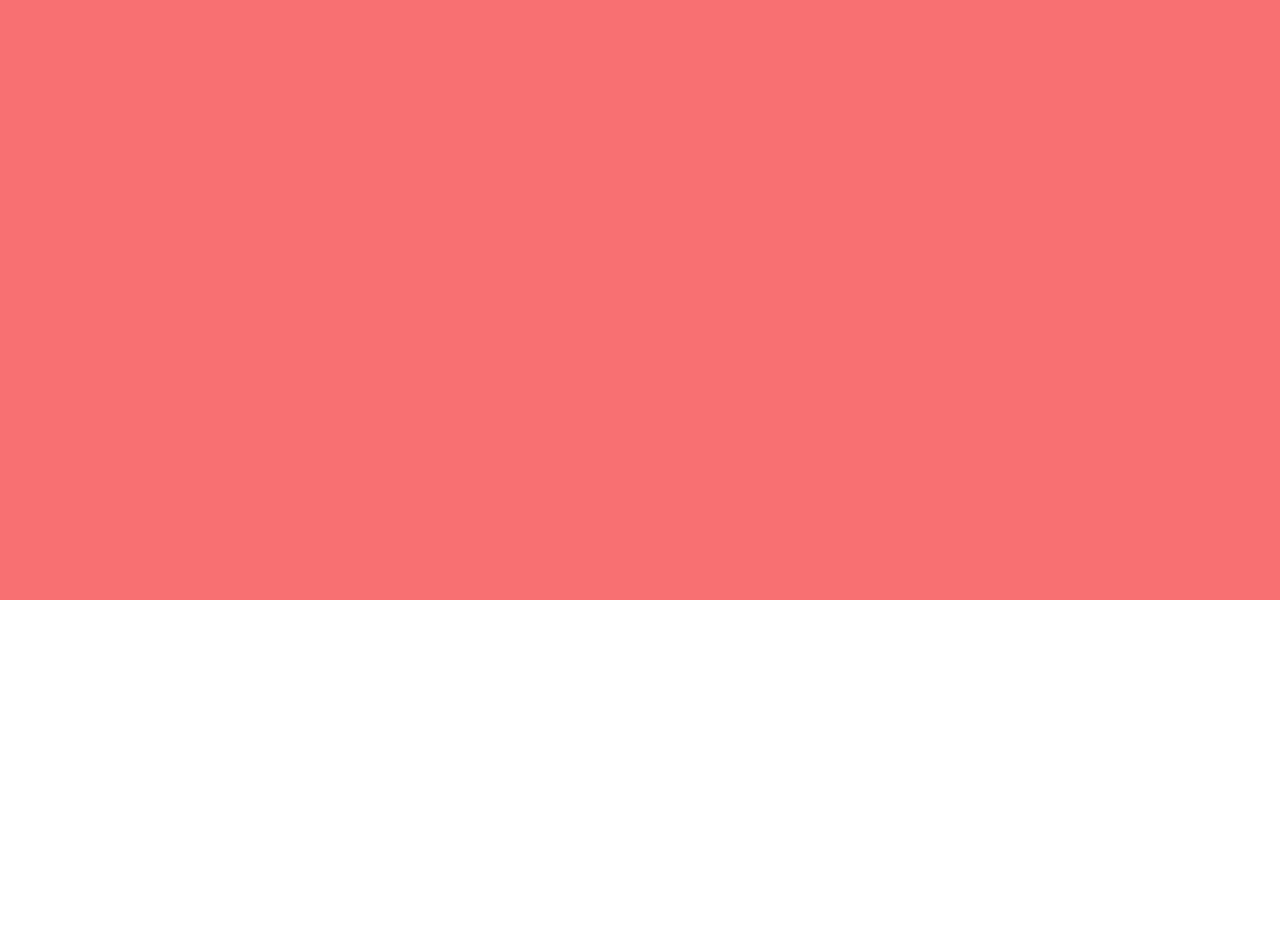
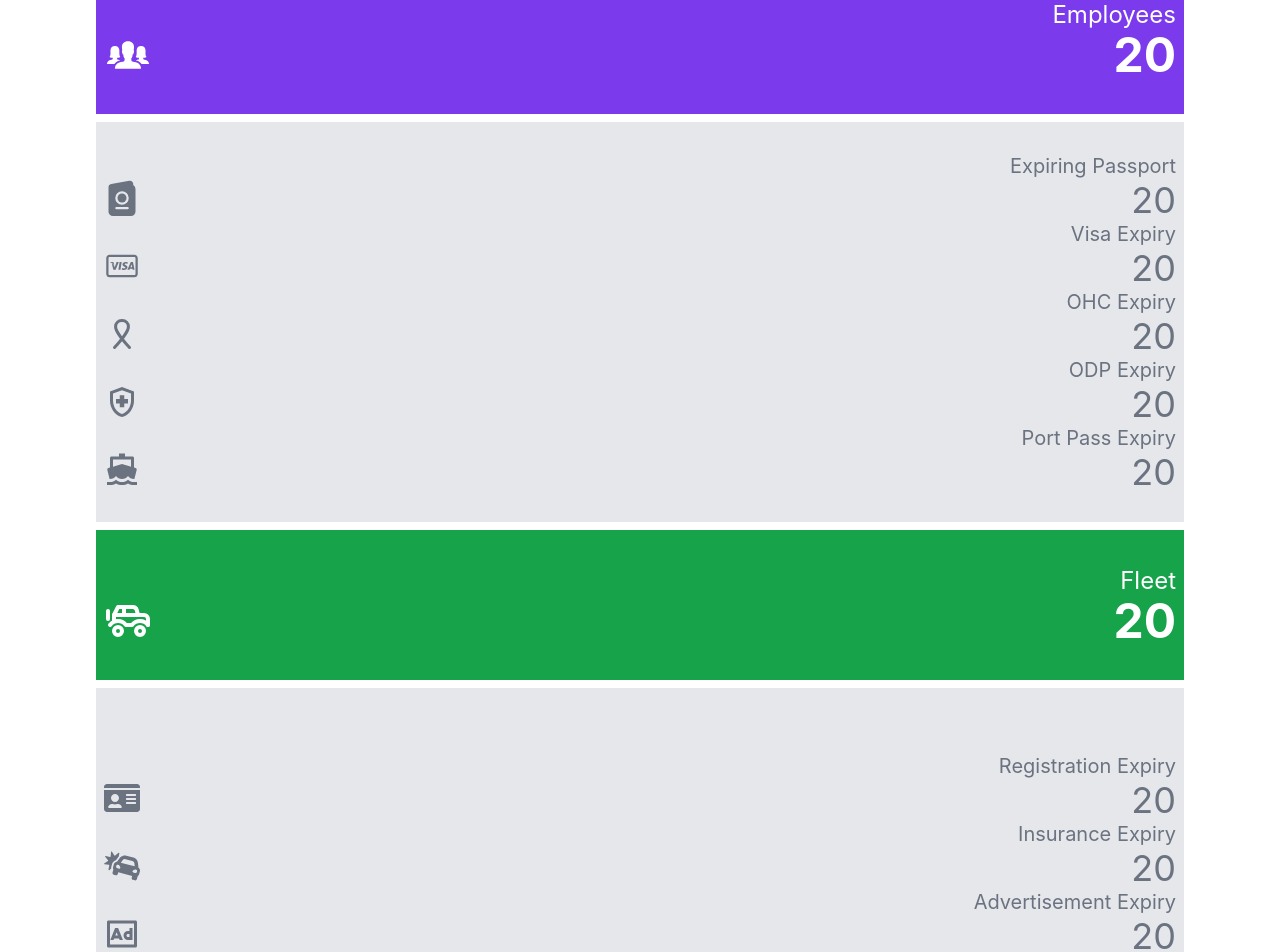
Before and after one commit to mohammedansarusman/analogistics, a React (Create React App) app: page / in a window 1280 px wide. Shown: the part 200-1152 px from the top of the page. Before the commit the page ends 800 px from the top, so only its background shows below. Built offline with nearby package versions, Linux system fonts and the light colour scheme; no server answers.

Commit message:
dashboard wip

```diff
--- a/src/Components/Dashboard.js
+++ b/src/Components/Dashboard.js
@@ -1,8 +1,20 @@
 import React from 'react'
+import DashboardEmployees from './DashboardEmployees'
+import DashboardFleet from './DashboardFleet'
+import DashboardEmployeesSummary from './DashboardEmployeesSummary'
+import DashboardFleetSummary from './DashboardFleetSummary'
 
 const Dashboard = () => {
   return (
-    <div className='w-full bg-red-400 h-[100%]'>Dashboard</div>
+    <div className='w-full bg-white flex flex-col items-center gap-2'>
+      <header className='pt-[120px] sm:bg-green-200 md:bg-orange-200 lg:bg-pink-300'>
+        <h1 className='font-bold text-gray-400 text-3xl'>D  A  S  H  B  O  A  R  D</h1>
+      </header>
+      <DashboardEmployees />
+      <DashboardEmployeesSummary />
+      <DashboardFleet />
+      <DashboardFleetSummary />
+    </div>
   )
 }
 
--- /dev/null
+++ b/src/Components/DashboardEmployees.js
@@ -0,0 +1,19 @@
+import React from "react";
+import { IoIosPeople } from "react-icons/io";
+
+
+const DashboardEmployees = () => {
+  return (
+    <div className="w-[85%] h-[150px] bg-violet-600 text-white flex flex-col justify-center px-2">
+      <div className="w-[100%] flex justify-end text-2xl">
+        <h1>Employees</h1>
+      </div>
+      <div className="w-[100%] flex justify-between items-center text-5xl font-bold">
+      <IoIosPeople />
+      <h1 className="">{20}</h1>
+      </div>
+    </div>
+  );
+};
+
+export default DashboardEmployees;
--- /dev/null
+++ b/src/Components/DashboardEmployeesSummary.js
@@ -0,0 +1,50 @@
+import React from "react";
+import { BsFillPassportFill } from "react-icons/bs";
+import { LiaCcVisa } from "react-icons/lia";
+import { TbRibbonHealth } from "react-icons/tb";
+import { MdOutlineHealthAndSafety } from "react-icons/md";
+import { RiShipFill } from "react-icons/ri";
+
+const DashboardEmployeesSummary = () => {
+  return (
+    <div className="w-[85%] h-[400px] bg-gray-200 justify-center px-2 text-gray-500 flex flex-col py-2">
+      <div className="w-[100%] flex justify-end text-xl">
+        <h1>Expiring Passport</h1>
+      </div>
+      <div className="w-[100%] flex justify-between text-4xl">
+        <BsFillPassportFill />
+        <h1>{20}</h1>
+      </div>
+      <div className="w-[100%] flex justify-end text-xl">
+        <h1>Visa Expiry</h1>
+      </div>
+      <div className="w-[100%] flex justify-between text-4xl">
+        <LiaCcVisa />
+        <h1>{20}</h1>
+      </div>
+      <div className="w-[100%] flex justify-end text-xl">
+        <h1>OHC Expiry</h1>
+      </div>
+      <div className="w-[100%] flex justify-between text-4xl">
+        <TbRibbonHealth />
+        <h1>{20}</h1>
+      </div>
+      <div className="w-[100%] flex justify-end text-xl">
+        <h1>ODP Expiry</h1>
+      </div>
+      <div className="w-[100%] flex justify-between text-4xl">
+        <MdOutlineHealthAndSafety />
+        <h1>{20}</h1>
+      </div>
+      <div className="w-[100%] flex justify-end text-xl">
+        <h1>Port Pass Expiry</h1>
+      </div>
+      <div className="w-[100%] flex justify-between text-4xl">
+        <RiShipFill />
+        <h1>{20}</h1>
+      </div>
+    </div>
+  );
+};
+
+export default DashboardEmployeesSummary;
--- /dev/null
+++ b/src/Components/DashboardFleet.js
@@ -0,0 +1,19 @@
+import React from "react";
+import { TbCarSuv } from "react-icons/tb";
+
+
+const DashboardFleet = () => {
+  return (
+    <div className="w-[85%] h-[150px] bg-green-600 text-white flex flex-col justify-center px-2">
+      <div className="w-[100%] flex justify-end text-2xl">
+        <h1>Fleet</h1>
+      </div>
+      <div className="w-[100%] flex justify-between items-center text-5xl font-bold">
+        <TbCarSuv />
+        <h1>{20}</h1>
+      </div>
+    </div>
+  );
+};
+
+export default DashboardFleet;
--- /dev/null
+++ b/src/Components/DashboardFleetSummary.js
@@ -0,0 +1,46 @@
+import React from "react";
+import { FaIdCard } from "react-icons/fa";
+import { FaCarCrash } from "react-icons/fa";
+import { RiAdvertisementLine } from "react-icons/ri";
+import { FcInspection } from "react-icons/fc";
+
+
+
+
+
+const DashboardFleetSummary = () => {
+  return (
+    <div className="w-[85%] h-[400px] bg-gray-200 justify-center px-2 text-gray-500 flex flex-col py-2">
+      <div className="w-[100%] flex justify-end text-xl">
+        <h1>Registration Expiry</h1>
+      </div>
+      <div className="w-[100%] flex justify-between text-4xl">
+        <FaIdCard />
+        <h1>{20}</h1>
+      </div>
+      <div className="w-[100%] flex justify-end text-xl">
+        <h1>Insurance Expiry</h1>
+      </div>
+      <div className="w-[100%] flex justify-between text-4xl">
+        <FaCarCrash />
+        <h1>{20}</h1>
+      </div>
+      <div className="w-[100%] flex justify-end text-xl">
+        <h1>Advertisement Expiry</h1>
+      </div>
+      <div className="w-[100%] flex justify-between text-4xl">
+        <RiAdvertisementLine />
+        <h1>{20}</h1>
+      </div>
+      <div className="w-[100%] flex justify-end text-xl">
+        <h1>ISO Expiry</h1>
+      </div>
+      <div className="w-[100%] flex justify-between text-4xl">
+        <FcInspection />
+        <h1>{20}</h1>
+      </div>
+    </div>
+  );
+};
+
+export default DashboardFleetSummary;
--- a/src/Components/EmployeeList.js
+++ b/src/Components/EmployeeList.js
@@ -48,11 +48,11 @@ const EmployeeList = () => {
   }
 
   return (
-    <div className="w-full absolute left-0 top-[13%] lg:top-[12.5%]">
-      <header className="w-full h-[30px] text-3xl bg-cyan-500 text-white flex justify-center items-center py-7">
+    <div className="w-full absolute left-0 top-[13%] lg:top-[12.5%] bg-white">
+      <header className="w-full h-[60px] text-3xl bg-cyan-500 text-white flex justify-center items-center py-7 fixed z-10">
         <h1>Employee List</h1>
       </header>
-      <div className="w-full flex justify-center items-center px-5 md:gap-4 lg:justify-end lg:gap-5  lg:items-center py-2">
+      <div className="w-full flex justify-center items-center px-5 pt-[70px] md:gap-4 lg:justify-end lg:gap-5  lg:items-center py-2">
         <div className="w-full flex justify-center lg:w-[30%]">
           <SearchBar employeeRecords={employeeData} />
         </div>
--- a/src/Components/FleetComponents/FleetList.js
+++ b/src/Components/FleetComponents/FleetList.js
@@ -28,7 +28,7 @@ const FleetList = () => {
   }
 
   return (
-    <div className="w-full absolute left-0 top-[13%] lg:top-[12.3%]">
+    <div className="w-full absolute left-0 top-[13%] lg:top-[12.3%] bg-white">
       <header className="w-full h-[30px] text-3xl bg-cyan-500 text-white flex justify-center items-center py-7">
         <h1>Fleet List</h1>
       </header>
```
